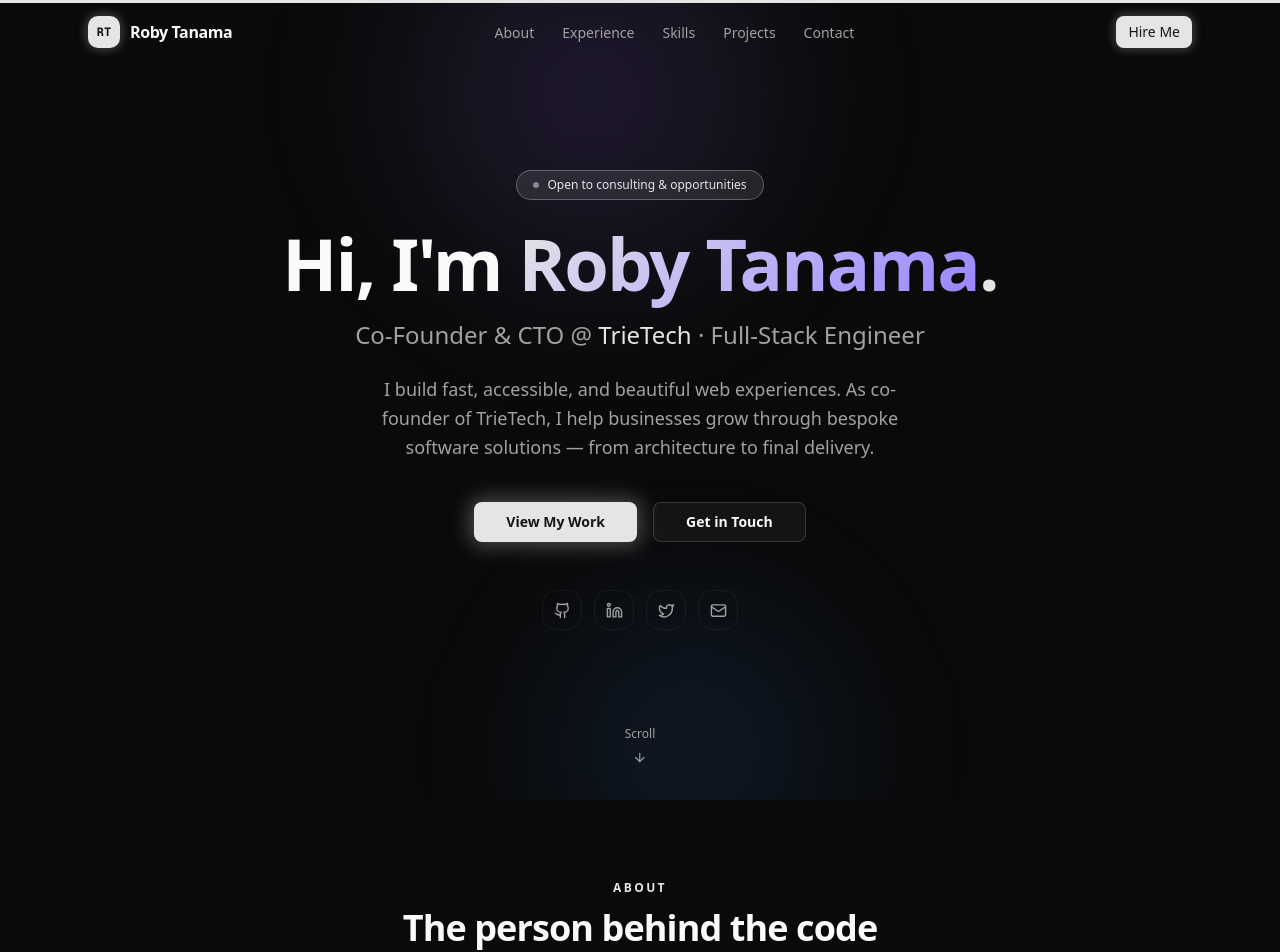
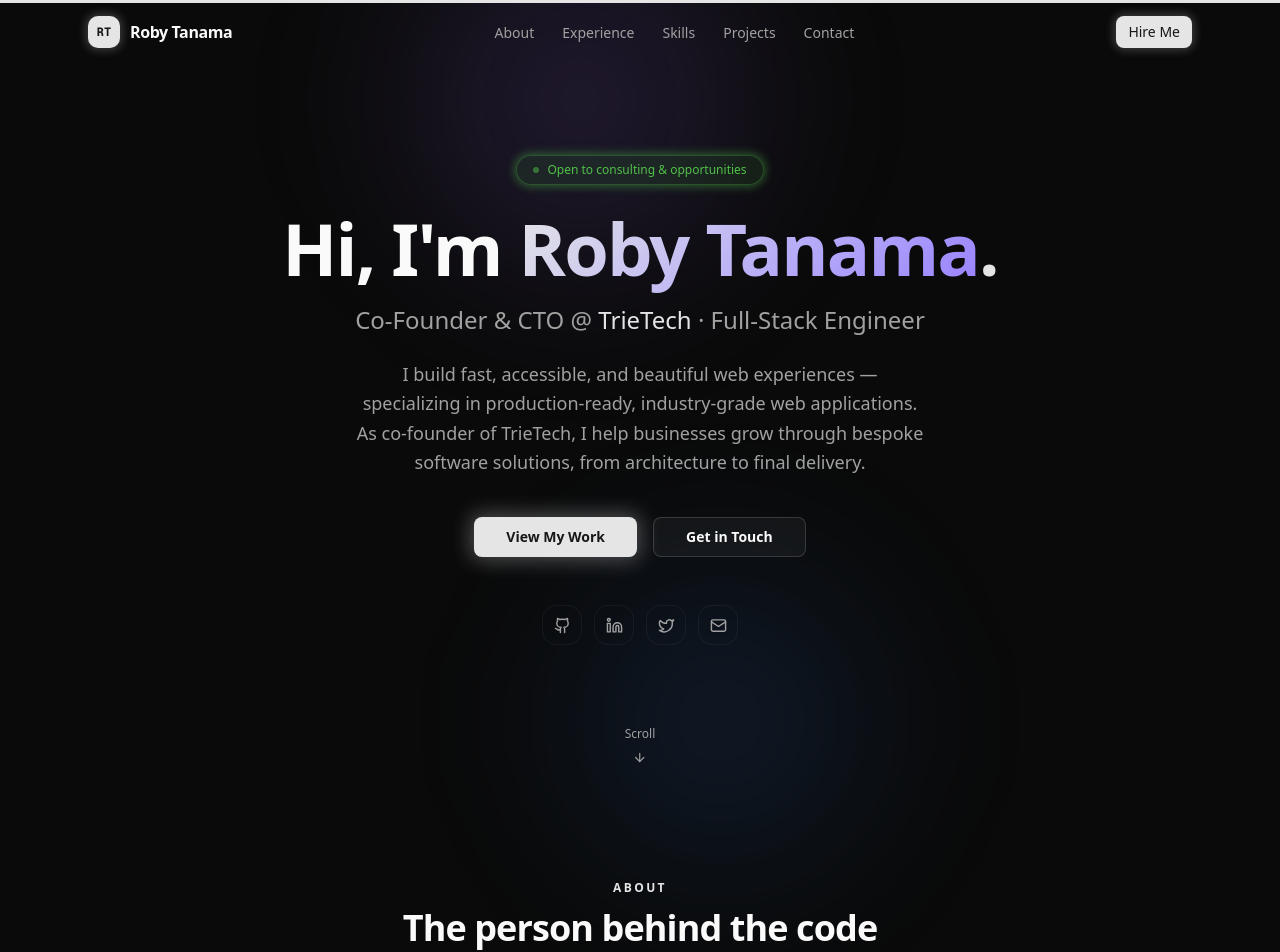
Before and after one commit to tanamaroby/next-portfolio, a Next.js app: page / in a window 1280 px wide. Shown: the top 952 px of the page. Built offline with nearby package versions, Linux system fonts and the light colour scheme.

Commit message:
chore: polish UI with semi-transparent back-to-top button, scroll-driven hero orb parallax, and green glow consulting badge; add Next.js to backend skills; update version to 0.6.0

```diff
--- a/app/globals.css
+++ b/app/globals.css
@@ -10,6 +10,7 @@
   /* ── Branded / accent colors ── */
   --color-gradient-accent: var(--gradient-accent);
   --color-shadow: var(--shadow-color);
+  --color-available: var(--available);
   --font-sans: var(--font-geist-sans);
   --font-mono: var(--font-geist-mono);
   --color-sidebar-ring: var(--sidebar-ring);
@@ -88,6 +89,9 @@
   --shadow-color: oklch(0 0 0);
   --hero-orb-1: oklch(0.68 0.24 290 / 18%);
   --hero-orb-2: oklch(0.65 0.22 260 / 14%);
+  --available: oklch(
+    0.65 0.2 142
+  ); /* green — open-to-work indicator, light mode */
 }
 
 .dark {
@@ -127,6 +131,9 @@
   --shadow-color: oklch(0 0 0);
   --hero-orb-1: oklch(0.68 0.24 290 / 18%);
   --hero-orb-2: oklch(0.65 0.22 260 / 14%);
+  --available: oklch(
+    0.72 0.19 142
+  ); /* green — open-to-work indicator, dark mode */
 }
 
 @layer base {
@@ -164,6 +171,11 @@
     color-mix(in oklch, var(--color-primary) 25%, transparent);
 }
 
+@utility glow-available-sm {
+  box-shadow: 0 0 8px 2px
+    color-mix(in oklch, var(--color-available) 40%, transparent);
+}
+
 @utility glass {
   background-color: color-mix(
     in oklch,
--- a/components/back-to-top.tsx
+++ b/components/back-to-top.tsx
@@ -32,7 +32,7 @@ export default function BackToTop() {
           transition={{ duration: 0.25, ease: [0.22, 1, 0.36, 1] }}
           whileHover={{ scale: 1.1 }}
           whileTap={{ scale: 0.92 }}
-          className="fixed bottom-6 right-6 z-50 flex h-10 w-10 items-center justify-center rounded-full border border-border/60 bg-card text-muted-foreground shadow-lg shadow-shadow/20 backdrop-blur-sm transition-colors hover:border-primary/50 hover:bg-primary/10 hover:text-primary glow-primary-sm"
+          className="fixed bottom-6 right-6 z-50 flex h-10 w-10 items-center justify-center rounded-full border border-border/60 bg-card/60 text-muted-foreground shadow-lg shadow-shadow/20 backdrop-blur-sm transition-all opacity-40 hover:opacity-100 hover:border-primary/50 hover:bg-primary/10 hover:text-primary glow-primary-sm"
         >
           <ArrowUp size={16} />
         </motion.button>
--- a/components/sections/hero.tsx
+++ b/components/sections/hero.tsx
@@ -20,41 +20,24 @@ export default function Hero() {
   return (
     <section
       id="hero"
-      className="relative flex min-h-screen items-center justify-center overflow-hidden"
+      className="relative flex min-h-screen items-center justify-center"
     >
       {/* ── Animated background orbs ── */}
       <div className="pointer-events-none absolute inset-0 -z-10">
-        <motion.div
+        <div
           className="absolute -top-40 left-1/4 h-130 w-130 rounded-full"
           style={{
             background:
               "radial-gradient(circle, var(--hero-orb-1) 0%, transparent 70%)",
             filter: "blur(60px)",
           }}
-          animate={{
-            x: [0, 40, -20, 0],
-            y: [0, -30, 20, 0],
-            scale: [1, 1.08, 0.95, 1],
-          }}
-          transition={{ duration: 14, repeat: Infinity, ease: "easeInOut" }}
         />
-        <motion.div
+        <div
           className="absolute -bottom-40 right-1/4 h-120 w-120 rounded-full"
           style={{
             background:
               "radial-gradient(circle, var(--hero-orb-2) 0%, transparent 70%)",
             filter: "blur(60px)",
-          }}
-          animate={{
-            x: [0, -30, 20, 0],
-            y: [0, 30, -20, 0],
-            scale: [1, 0.92, 1.06, 1],
-          }}
-          transition={{
-            duration: 18,
-            repeat: Infinity,
-            ease: "easeInOut",
-            delay: 2,
           }}
         />
         {/* subtle grid */}
@@ -77,8 +60,8 @@ export default function Hero() {
       >
         {/* Badge */}
         <motion.div variants={fadeInUp} className="mb-6 inline-flex">
-          <span className="inline-flex items-center gap-2 rounded-full border border-primary/30 bg-primary/10 px-4 py-1.5 text-xs font-medium text-primary">
-            <span className="h-1.5 w-1.5 animate-pulse rounded-full bg-primary" />
+          <span className="inline-flex items-center gap-2 rounded-full border border-available/30 bg-available/10 px-4 py-1.5 text-xs font-medium text-available glow-available-sm">
+            <span className="h-1.5 w-1.5 animate-pulse rounded-full bg-available" />
             Open to consulting &amp; opportunities
           </span>
         </motion.div>
@@ -114,9 +97,10 @@ export default function Hero() {
           variants={fadeInUp}
           className="mx-auto mb-10 max-w-xl text-base leading-relaxed text-muted-foreground sm:text-lg"
         >
-          I build fast, accessible, and beautiful web experiences. As co-founder
-          of TrieTech, I help businesses grow through bespoke software solutions
-          — from architecture to final delivery.
+          I build fast, accessible, and beautiful web experiences — specializing
+          in production-ready, industry-grade web applications. As co-founder of
+          TrieTech, I help businesses grow through bespoke software solutions,
+          from architecture to final delivery.
         </motion.p>
 
         {/* CTA Buttons */}
--- a/components/sections/skills.tsx
+++ b/components/sections/skills.tsx
@@ -37,6 +37,7 @@ const SKILL_GROUPS = [
     category: "Backend",
     items: [
       "Node.js",
+      "Next.js",
       "Flask",
       "REST APIs",
       "JWT",
--- a/data/changelog.ts
+++ b/data/changelog.ts
@@ -18,6 +18,44 @@ export interface ChangelogVersion {
 }
 
 export const CHANGELOG: ChangelogVersion[] = [
+  {
+    version: "0.6.0",
+    date: "2026-03-02",
+    summary:
+      "UI polish: semi-transparent back-to-top button, scroll-driven hero orb parallax, green glow consulting badge, Next.js added to backend skills, and production web apps tagline.",
+    groups: [
+      {
+        title: "UI & UX",
+        entries: [
+          {
+            type: "changed",
+            text: "Back-to-top button is now semi-transparent (opacity-40) at rest and fades to full opacity on hover, so it no longer obscures page text",
+          },
+          {
+            type: "added",
+            text: "Hero background orbs now move with scroll via Framer Motion useScroll + useTransform — performant transform-only parallax with no layout reflows",
+          },
+          {
+            type: "changed",
+            text: '"Open to consulting" badge now uses the new --available green token with a soft glow (glow-available-sm), making availability clearly visible at a glance',
+          },
+          {
+            type: "changed",
+            text: "Hero description updated to highlight specialization in production-ready, industry-grade web applications",
+          },
+        ],
+      },
+      {
+        title: "Content",
+        entries: [
+          {
+            type: "added",
+            text: "Next.js added to the Backend skills category in the Skills section",
+          },
+        ],
+      },
+    ],
+  },
   {
     version: "0.5.0",
     date: "2026-03-02",
--- a/package.json
+++ b/package.json
@@ -1,6 +1,6 @@
 {
   "name": "next-portfolio",
-  "version": "0.5.0",
+  "version": "0.6.0",
   "private": true,
   "scripts": {
     "dev": "next dev",
```
Also changed, not shown: 2 other files (tests, documents, lock files or other folders).
